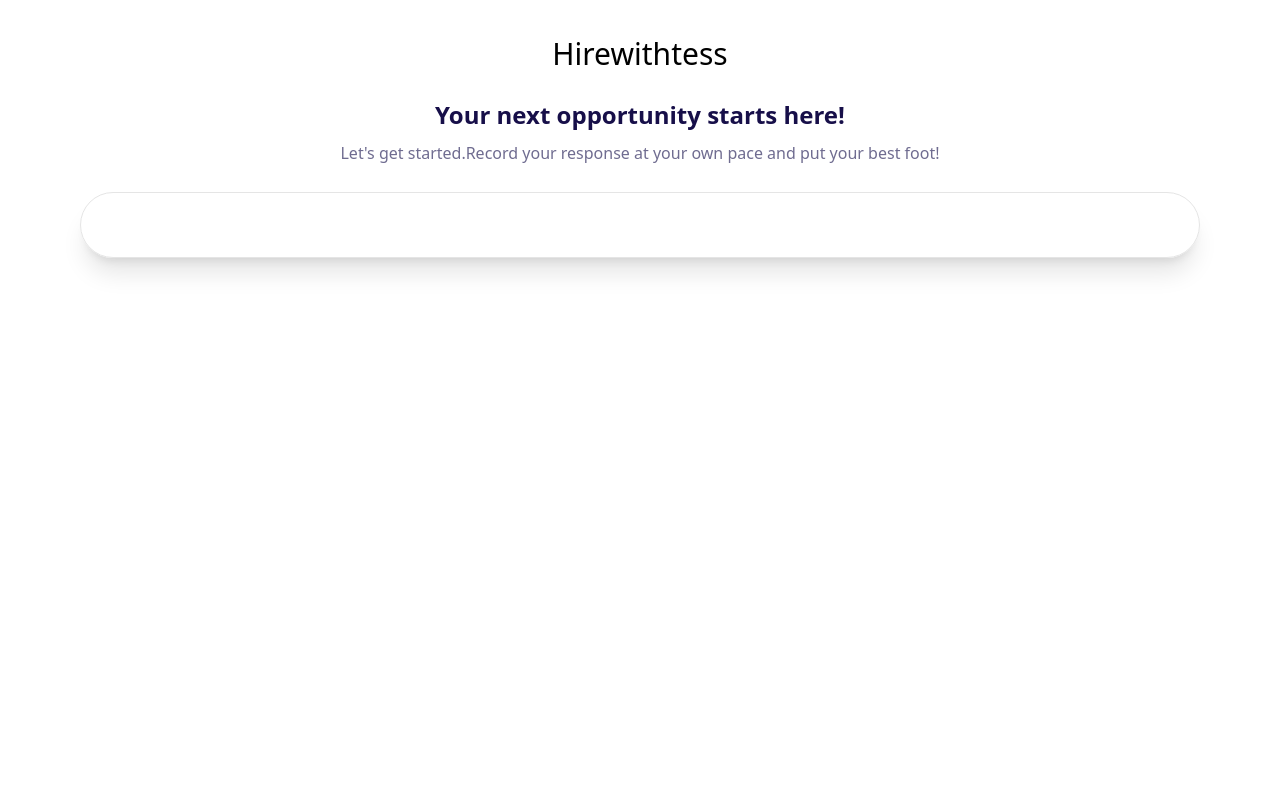
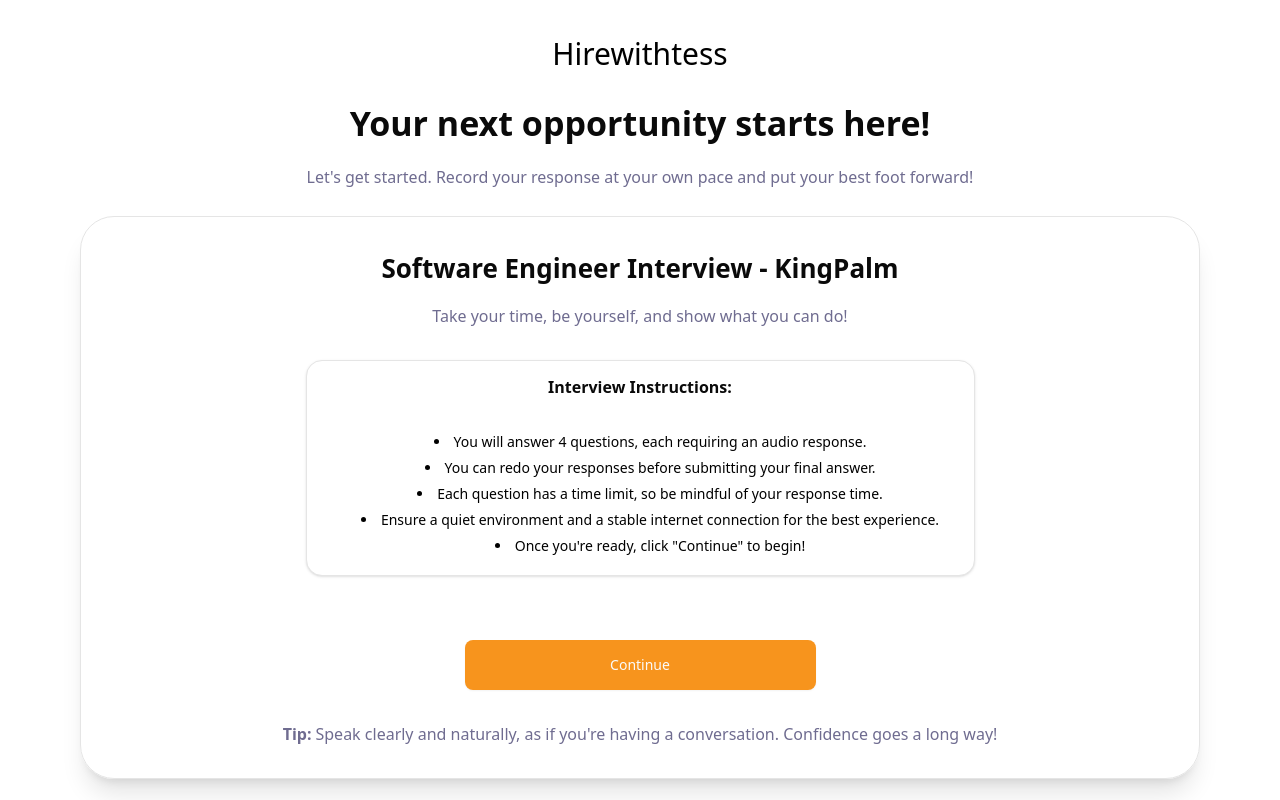
Before and after one commit to sayyamButt317/hire-with-tess-frontend, a Next.js app: page /interview/instructions in a window 1280 px wide. Built offline with nearby package versions, Linux system fonts and the light colour scheme.

Commit message:
instruction added

```diff
--- a/src/app/interview/instructions/page.tsx
+++ b/src/app/interview/instructions/page.tsx
@@ -1,14 +1,61 @@
+'use client';
 import InterviewLayout from "@/components/layout/InterviewLayout";
+import useHomeStore from "@/store/home.store";
+import FetchJobDetails from "@/hooks/FetchJobDetails.hook";
+import { Card } from "@/components/ui/card";
+import { Button } from "@/components/ui/button";
 
 export default function CandidateInstructions() {
-    return(
+    const { jobId } = useHomeStore();
+    const jobDetailsQuery = FetchJobDetails(jobId);
+    const jobData = jobDetailsQuery?.data || {};
+
+    return (
         <InterviewLayout
             showStepper={false}
             useCard={false}
-            description="Let's get started.Record your response at your own pace and put your best foot! "
-            subtitle="Your next opportunity starts here! "
-            showTitle={true} >
-            <div ></div>
+            description="Let's get started. Record your response at your own pace and put your best foot forward!"
+            subtitle="Your next opportunity starts here!"
+            showTitle={true}
+            subtitleClassName="font-roboto font-bold text-[34px] leading-[46px] mt-8"
+            descriptionClassName="mt-4 text-[#6F6C90] leading-[30px] font-roboto font-normal"
+        >
+            <div className="flex flex-col items-center justify-center px-4 ">
+                <h1 className="font-roboto font-bold text-[22px] sm:text-[26px] text-center">
+                    Software Engineer Interview - KingPalm
+                </h1>
+                <p className="font-roboto text-[14px] sm:text-[16px] font-normal text-[#6F6C90] mt-4 text-center">
+                    Take your time, be yourself, and show what you can do!
+                </p>
+
+                <div className="py-8 w-full flex justify-center">
+                    <Card className="w-full sm:w-[90%] md:w-[669px] border-1 rounded-2xl p-4">
+                        <h1 className="font-roboto font-bold text-[16px] leading-[20px] mb-2">
+                            Interview Instructions:
+                        </h1>
+                        <div className="list-disc pl-5 font-openSans text-[14px] leading-[26px] text-black">
+                            <li>You will answer 4 questions, each requiring an audio response.</li>
+                            <li>You can redo your responses before submitting your final answer.</li>
+                            <li>Each question has a time limit, so be mindful of your response time.</li>
+                            <li>Ensure a quiet environment and a stable internet connection for the best experience.</li>
+                            <li>Once you're ready, click "Continue" to begin!</li>
+                        </div>
+                    </Card>
+                </div>
+
+                <div className="py-8 w-full flex justify-center">
+                    <Button className="w-full sm:w-[351px] h-[50px] rounded-md">
+                        Continue
+                    </Button>
+                </div>
+
+                <div className="flex flex-col sm:flex-row gap-1 px-2 sm:px-0 text-center sm:text-left">
+                    <p className="font-openSans font-bold text-[14px] sm:text-[16px] text-[#6F6C90]">Tip:</p>
+                    <p className="font-openSans font-normal text-[14px] sm:text-[16px] text-[#6F6C90]">
+                        Speak clearly and naturally, as if you're having a conversation. Confidence goes a long way!
+                    </p>
+                </div>
+            </div>
         </InterviewLayout>
-    )
+    );
 }
```
